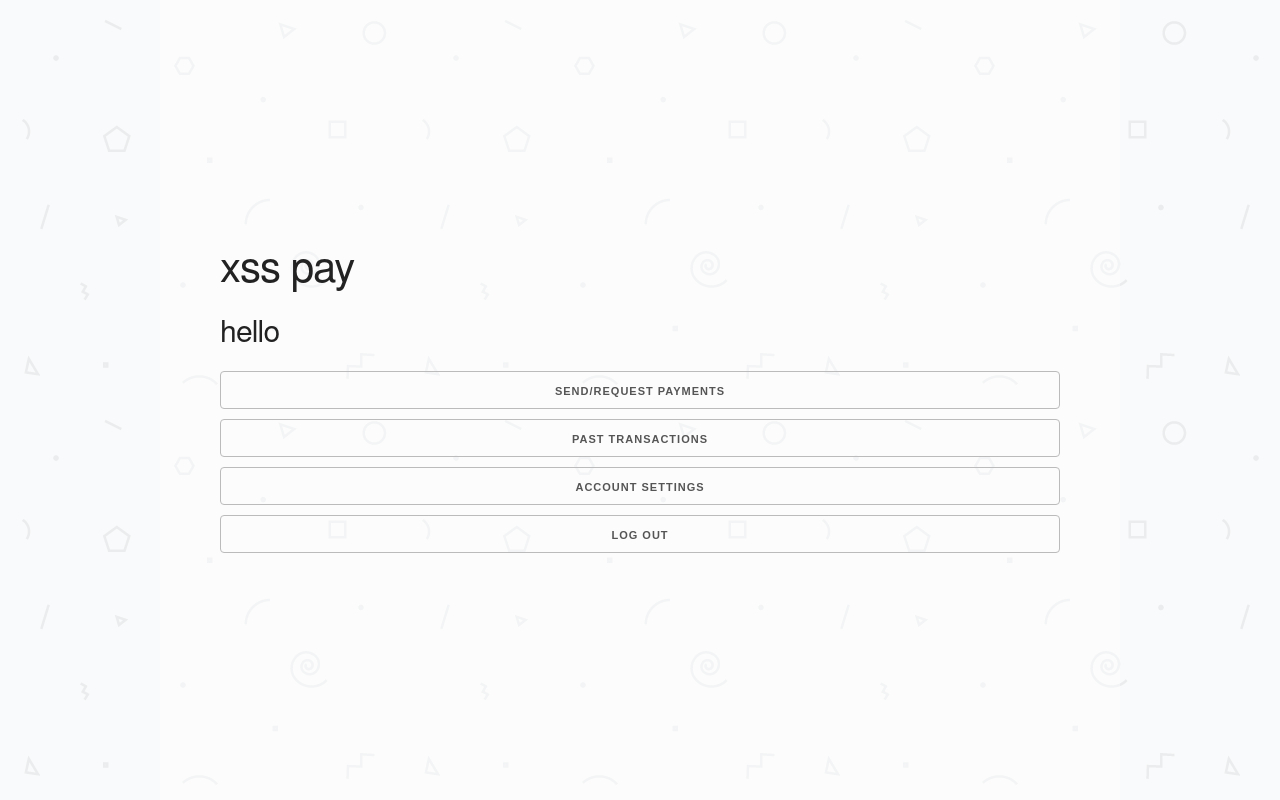
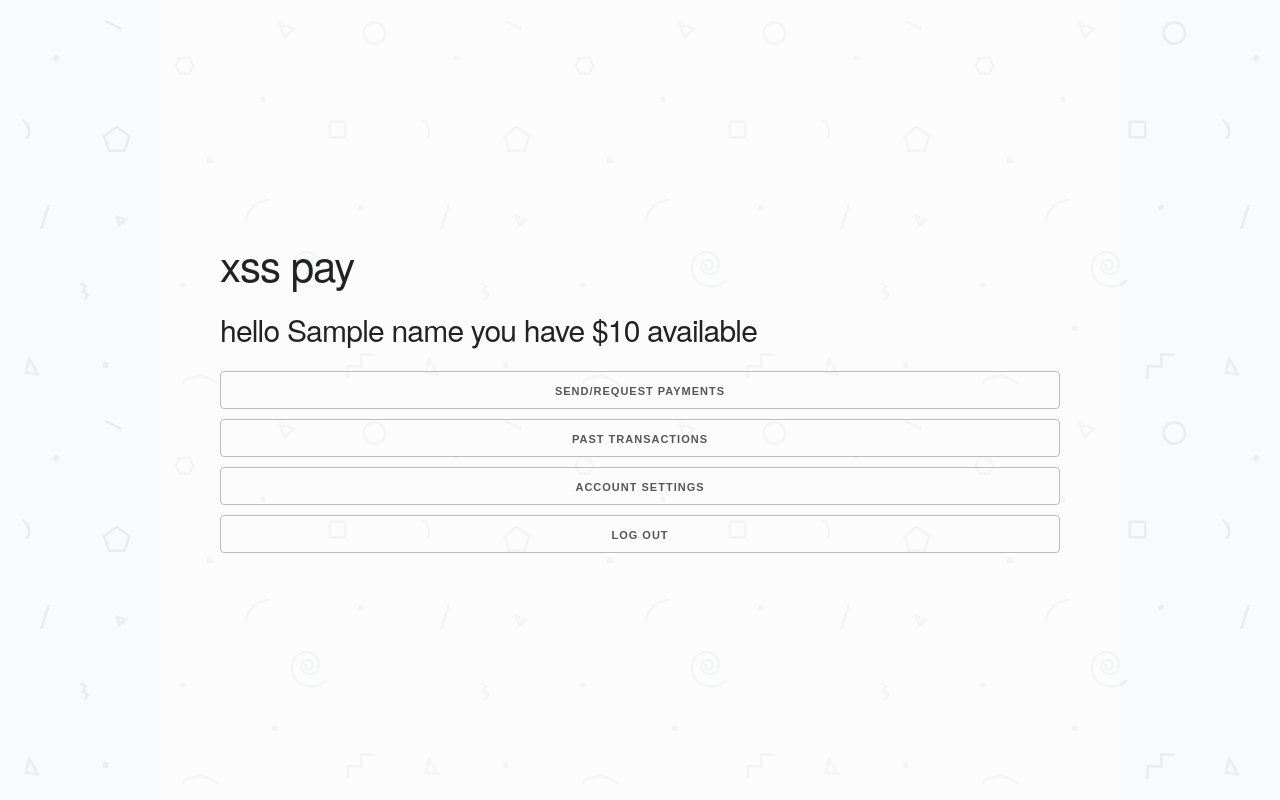
Before and after one commit to hxnyk/xsspay, a Flask app: template templates/dashboard.html in a window 1280 px wide. Run offline with Flask 2, Linux system fonts and the light colour scheme; the template is opened without the code that fills it: most values are stand-ins (such as "Sample title", 1, 10 or a date in 2020).

Commit message:
add balance in dashboard

```diff
--- a/templates/dashboard.html
+++ b/templates/dashboard.html
@@ -1,6 +1,6 @@
 {% extends "layout.html" %}
 {% block content %}
-<h4>hello {{ user.name }}</h4>
+<h4>hello {{ name }} you have ${{ balance }} available</h4>
 <div class='dashboardOptions'>
   <button>send/request payments</button>
   <button>past transactions</button>
```
